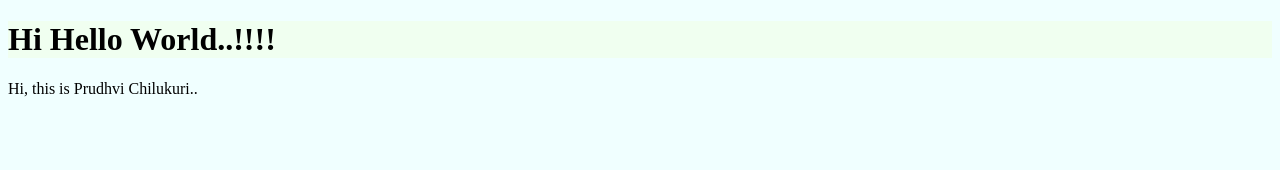
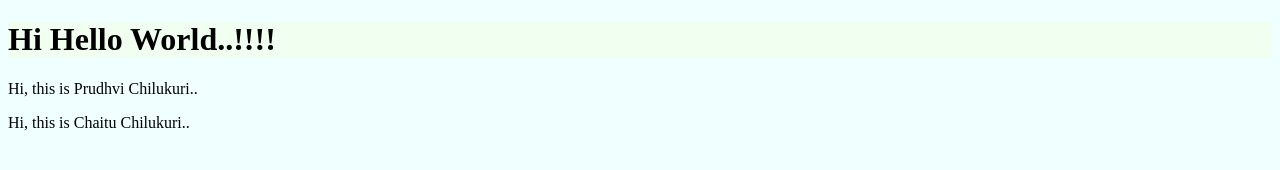
Before and after one commit to PrudhviChilukuri21/javascript, a plain HTML site: page index.html in a window 1280 px wide. Drawn offline with Linux system fonts and the light colour scheme.

Commit message:
added name

```diff
--- a/index.html
+++ b/index.html
@@ -13,6 +13,7 @@
     <div>
         <h1>Hi Hello World..!!!!</h1>
         <p id="p1">Hi, this is Prudhvi Chilukuri..</p>
+        <p id="p1">Hi, this is Chaitu Chilukuri..</p>
     </div>
 
 
```
